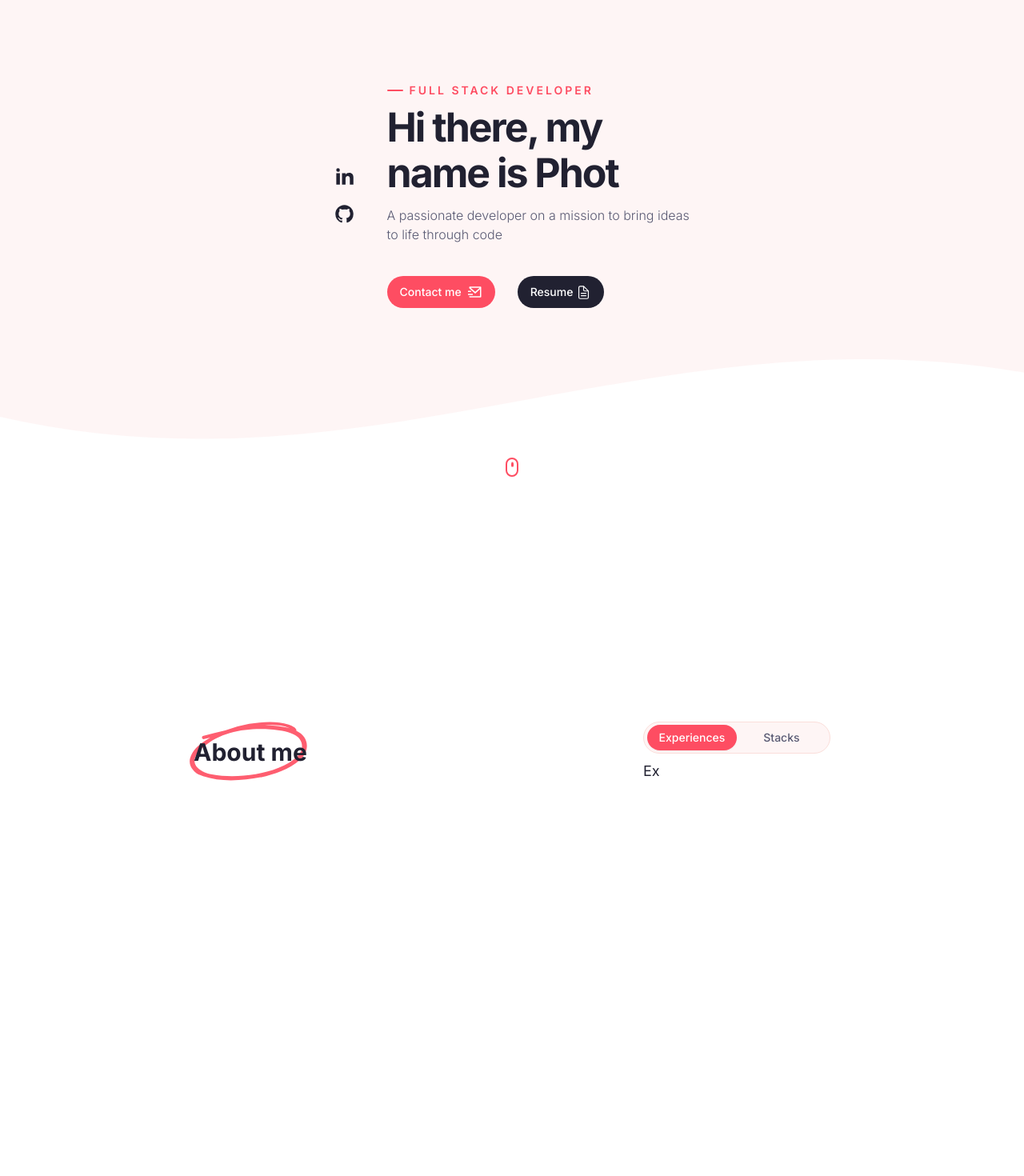
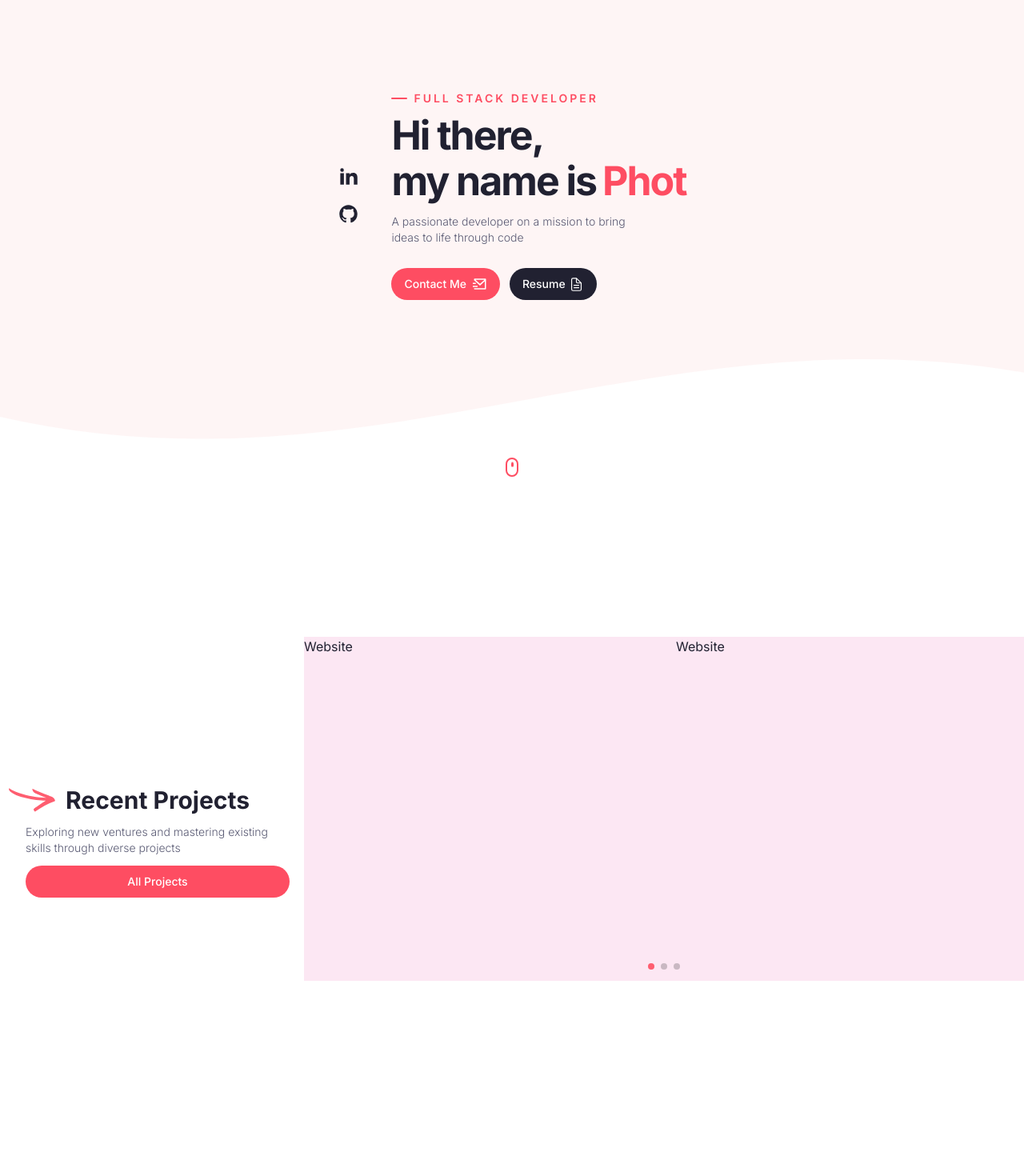
Before and after one commit to photkosee/next-portfolio, a Next.js app: page / in a window 1280 px wide. Shown: the part 140-1610 px from the top of the page at 80% size. Built offline with nearby package versions, Linux system fonts and the light colour scheme.

Commit message:
update: add project section + adjust layout

```diff
--- a/app/globals.css
+++ b/app/globals.css
@@ -3,7 +3,7 @@
 @tailwind utilities;
 
 .text-big {
-  @apply text-4xl md:text-5xl xl:text-[50px] xl:leading-[57px] tracking-[-2px] font-bold;
+  @apply text-[35px] leading-[37px] sm:text-5xl xl:text-[50px] xl:leading-[57px] tracking-[-2px] font-bold;
 }
 
 @layer base {
--- a/app/page.tsx
+++ b/app/page.tsx
@@ -1,10 +1,12 @@
+import HeroSection from "@/components/HeroSection";
+import ProjectSection from "@/components/ProjectSection";
 import AboutSection from "@/components/AboutSection";
-import HeroSection from "@/components/HeroSection";
 
 export default function Home() {
   return (
     <main>
       <HeroSection />
+      <ProjectSection />
       <AboutSection />
     </main>
   );
--- a/components/AboutSection.tsx
+++ b/components/AboutSection.tsx
@@ -1,29 +1,69 @@
+"use client";
+
+import { Variants, motion } from "framer-motion";
+
 import CircleDoodle from "@/components/CircleDoodle";
-import QualificationTab from "./QualificationTab";
+import QualificationTab from "@/components/QualificationTab";
+
+const fromLeft: Variants = {
+  hidden: { opacity: 0 },
+  enter: { opacity: 1 },
+  offscreen: {
+    x: -300
+  },
+  onscreen: {
+    x: 0,
+    transition: {
+      type: "spring",
+      bounce: 0.1,
+      duration: 1,
+    }
+  },
+};
+
+const fromRight: Variants = {
+  hidden: { opacity: 0 },
+  enter: { opacity: 1 },
+  offscreen: {
+    x: 300
+  },
+  onscreen: {
+    x: 0,
+    transition: {
+      type: "spring",
+      bounce: 0.1,
+      duration: 1,
+    }
+  },
+};
 
 const AboutSection = () => {
   return (
     <section className="w-full h-[84vh]">
-      <div className="
-        container mx-auto flex flex-col md:flex-row w-full h-full
+      <motion.div className="
+        container mx-auto flex flex-col-reverse md:flex-row w-full h-full
         justify-center gap-y-12 md:justify-around items-center
         "
+        initial="offscreen"
+        whileInView="onscreen"
+        viewport={{ once: true, amount: 0.8 }}
       >
-        <div className="
-          text-3xl font-bold relative w-max flex items-center justify-between
-          gap-x-3 before:
+        <motion.div
+        >
+          <div className="flex-1">
+            <QualificationTab />
+          </div>
+        </motion.div>
+
+        <motion.div className="
+          font-bold relative w-max flex items-center justify-between
+          gap-x-3 text-2xl md:text-3xl before:
           "
         >
           <CircleDoodle />
           About me
-        </div>
-
-        <div>
-          <div className="flex-1">
-            <QualificationTab />
-          </div>
-        </div>
-      </div>
+        </motion.div>
+      </motion.div>
     </section>
   );
 };
--- /dev/null
+++ b/components/ArrowDoodle.tsx
@@ -0,0 +1,25 @@
+const ArrowDoodle = () => {
+  return (
+    <svg className="
+      absolute w-20 md:w-28 -left-7 md:-left-12
+      "
+      xmlns="http://www.w3.org/2000/svg"
+      viewBox="0 0 500 500"
+      fill="#fe5e70"
+    >
+      <g>
+        <path d="
+          M375.95 245.71c-6.18-13.07-22.21-14.92-33.93-21.16-29.11-11.27-58.17-22.62-86.21-36.42-5.15-2.8-4.05
+          4.74-2.59 7.39 4.87 15.91 21.97 19.24 35.18 25.8 13.69 6.2 27.69 11.61 41.74
+          16.9-12.73.12-25.61-1.49-38.19-2.47-51.09-6.41-102.94-16.8-149.65-39.09a155.28 155.28 0 0
+          1-16.43-9.9c-1.14-.84-3.46-2.34-4.55-.57-1.36 5.2 2.49 10.61 5.17 14.87 31.88 32.8 138.31 52.25
+          200.67 52.48-15.33 9.26-29.95 19.74-44.99 29.42-7.58 5.51-16.54 9.85-22.69 17.01-1.71 5.34 2.93
+          11.98 7.44 14.55.99.34 1.72-.37 2.07-1.24 34.84-20.49 69.03-43.91 107.85-56.22 4.63-1.49.47-8.42-.89-11.37Z
+          "
+        />
+      </g>
+    </svg>
+  );
+};
+
+export default ArrowDoodle;
--- a/components/CircleDoodle.tsx
+++ b/components/CircleDoodle.tsx
@@ -1,7 +1,7 @@
 const CircleDoodle = () => {
   return (
     <svg className="
-      absolute -left-5 -z-10 w-44 -rotate-12
+      absolute -left-6 md:-left-5 -z-10 w-40 md:w-44 -rotate-12
       "
       xmlns="http://www.w3.org/2000/svg"
       viewBox="0 0 900 450"
--- a/components/HeroSection.tsx
+++ b/components/HeroSection.tsx
@@ -18,24 +18,38 @@ const HeroSection = () => {
       <WavyPattern />
 
       <div className="
-        container w-full flex flex-col md:flex-row-reverse -mt-12 z-10
+        container flex flex-col md:flex-row-reverse -mt-12 z-10
         justify-center items-center gap-x-10 gap-y-3
         "
       >
-        <div className="flex flex-col max-w-[380px] items-center md:items-start">
+        <div className="flex flex-col max-w-[380px] items-start">
           <div>
             <div className="
               text-[10px] md:text-sm uppercase font-semibold mb-2 text-primary
-              tracking-[3px] flex items-center gap-x-2 justify-center md:justify-start
+              tracking-[3px] flex items-center gap-x-2 justify-start
               "
             >
               <span className="hidden md:block w-5 h-[2px] bg-primary rounded-lg" />
               Full Stack Developer
             </div>
-            <h1 className="text-big text-center md:text-left">
-              Hi there, my name is Phot
+
+            <h1 className="
+              text-big text-left flex flex-col
+              items-start
+              "
+            >
+              Hi there,
+              <div className="flex gap-x-2 items-center">
+                my name is
+                <div className="text-primary">
+                  Phot
+                </div>
+              </div>
             </h1>
-            <p className="my-3 text-center md:text-left text-muted-foreground font-light">
+            <p className="
+              my-3 text-left text-muted-foreground font-light text-sm md:text-md max-w-xs
+              "
+            >
               A passionate developer on a mission to bring ideas to life through code
             </p>
           </div>
@@ -43,19 +57,15 @@ const HeroSection = () => {
           <Socials
             containerStyles="
             flex md:hidden justify-center items-center
-            gap-x-7 mt-1
+            gap-x-7
             "
-            iconsStyles="text-[22px] hover:text-primary"
+            iconsStyles="text-[21px] hover:text-primary"
           />
 
-          <div className="
-            flex flex-col gap-y-3 md:flex-row gap-x-5 lg:gap-x-7 mt-7
-            w-full max-w-[150px]
-            "
-          >
+          <div className="flex lex-row gap-x-2 sm:gap-x-3 mt-4">
             <Link href="/contact" passHref>
-              <Button className="rounded-full gap-x-2 w-full">
-                Contact me
+              <Button className="rounded-full gap-x-2">
+                Contact Me
                 <RiMailSendLine size={18} />
               </Button>
             </Link>
--- a/components/MouseDown.tsx
+++ b/components/MouseDown.tsx
@@ -6,7 +6,10 @@ const MouseDown = () => {
   const scrollProgress = useScrollProgress();
 
   return (
-    <div className={`absolute bottom-2 ${scrollProgress > 1 && "hidden"}`}>
+    <div className={`
+      absolute bottom-2 ${scrollProgress > 5 && "hidden"}
+      `}
+    >
       <div className="
         border-[2px] border-solid border-primary h-6 w-4 m-auto
         rounded-lg relative
--- /dev/null
+++ b/components/ProjectCard.tsx
@@ -0,0 +1,18 @@
+import { Project } from "@/components/types";
+
+const ProjectCard = ({
+  image,
+  category,
+  name,
+  description,
+  link,
+  github,
+}: Project) => {
+  return (
+    <div>
+      {name}
+    </div>
+  );
+};
+
+export default ProjectCard;
--- /dev/null
+++ b/components/ProjectSection.tsx
@@ -0,0 +1,123 @@
+"use client";
+
+import Link from "next/link";
+
+import "swiper/css";
+import "swiper/css/pagination";
+import { Swiper, SwiperSlide } from "swiper/react";
+import { Pagination } from "swiper/modules";
+
+import ArrowDoodle from "@/components/ArrowDoodle";
+import ProjectCard from "@/components/ProjectCard";
+import { Button } from "@/components/ui/button";
+
+const projects = [
+  {
+    image: "/next.svg",
+    category: "frontend",
+    name: "Website",
+    description:
+      "this is a website building with love and to improve my skill",
+    link: "/",
+    github: "/",
+  },
+  {
+    image: "/next.svg",
+    category: "frontend",
+    name: "Website",
+    description:
+      "this is a website building with love and to improve my skill",
+    link: "/",
+    github: "/",
+  },
+  {
+    image: "/next.svg",
+    category: "frontend",
+    name: "Website",
+    description:
+      "this is a website building with love and to improve my skill",
+    link: "/",
+    github: "/",
+  },
+  {
+    image: "/next.svg",
+    category: "frontend",
+    name: "Website",
+    description:
+      "this is a website building with love and to improve my skill",
+    link: "/",
+    github: "/",
+  },
+];
+
+const ProjectSection = () => {
+  return (
+    <section className="relative mt-28">
+      <div className="container mx-auto flex flex-col gap-7">
+        <div className="
+          max-w-[330px] mx-auto xl:mx-0 xl:h-[84vh]
+          flex flex-col xl:justify-center
+          "
+        >
+          <div className="
+            font-bold relative w-full flex items-center justify-center
+            text-2xl md:text-3xl
+            "
+          >
+            <ArrowDoodle />
+            Recent Projects
+          </div>
+
+          <p className="
+            my-2 xl:my-3 text-left text-muted-foreground font-light
+            text-sm md:text-md max-w-xs
+            "
+          >
+            Exploring new ventures and mastering existing skills
+            through diverse projects
+          </p>
+
+          <Link className="w-full" href="/projects" passHref>
+            <Button className="rounded-full w-full">
+              All Projects
+            </Button>
+          </Link>
+        </div>
+
+        <div className="xl:max-w-[900px] xl:absolute right-0 top-20">
+          <Swiper className="
+            h-[430px] bg-pink-100
+            "
+            style={{
+              "--swiper-pagination-color": "#fe5e70",
+            }}
+            slidesPerView={1}
+            breakpoints={{
+              640: {
+                slidesPerView: 2,
+              },
+            }}
+            spaceBetween={30}
+            modules={[Pagination]}
+            pagination={{ clickable: true }}
+          >
+            {projects.slice(0.4).map((project, index) => (
+              <SwiperSlide key={index}>
+                <ProjectCard
+                  name={project.name}
+                  image={project.image}
+                  category={project.category}
+                  description={project.description}
+                  link={project.link}
+                  github={project.github}
+                />
+              </SwiperSlide>
+            ))}
+          </Swiper>
+        </div>
+      </div>
+    </section>
+  );
+};
+
+export default ProjectSection;
```
Also changed, not shown: components/types.d.ts (added, +8 -0 lines).
